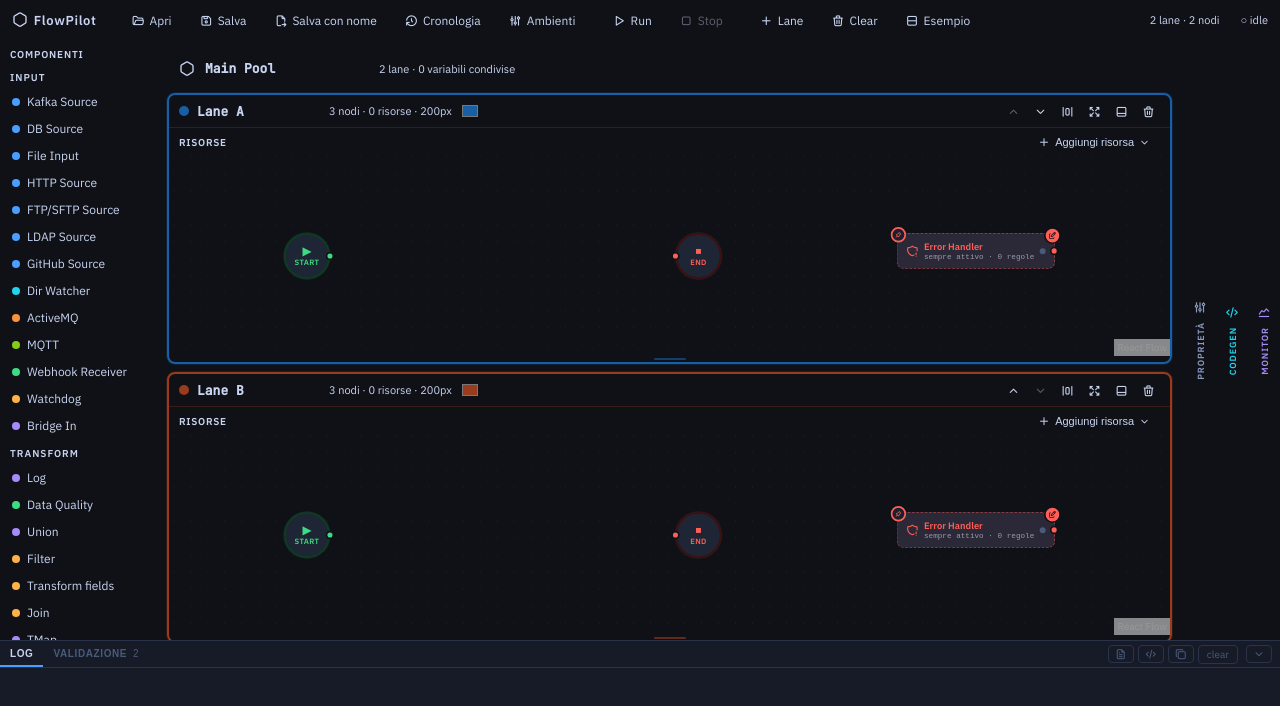
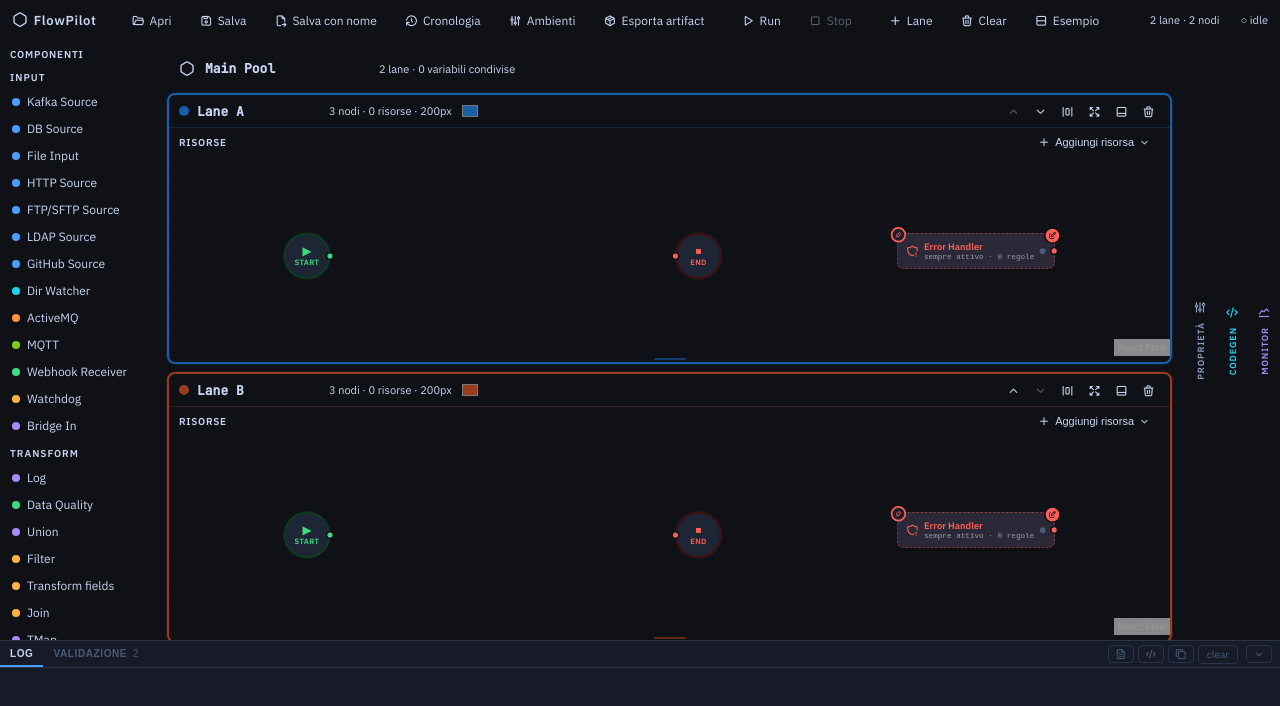
Before and after one commit to Miliziano/TNE, a React (Vite) app: page / in a window 1280 px wide. Shown: the top 706 px of the page. Built offline with nearby package versions, Linux system fonts and the light colour scheme.

Commit message:
P161-export-artifact

```diff
--- a/src/components/Toolbar.tsx
+++ b/src/components/Toolbar.tsx
@@ -5,6 +5,7 @@ import {
   isTauri,
   openPlanDialog,
   savePlanDialog,
+  saveFileDialog,
   readFile,
   writeFile,
 } from '../lib/tauri'
@@ -1169,6 +1170,36 @@ export function Toolbar() {
   const [envOpen, setEnvOpen] = useState(false)
   const currentPath = useFlowStore((s) => s.currentPath)
 
+  // Esporta l'ARTIFACT runnable: il piano compilato (stesso JSON di engine_run,
+  // col profilo attivo CONGELATO e i ${SEGRETO}/${MONITOR_URL} intatti) + un
+  // piccolo manifesto. È il dato che il runner headless eseguirà.
+  const esportaArtifact = async () => {
+    if (!isTauri()) { addLog('error', 'Esportazione disponibile solo nell\'app desktop.'); return }
+    const { nodes, edges, pool, environments } = useFlowStore.getState()
+    const runId = `export-${Date.now()}`
+    let plan
+    try {
+      plan = buildRustPlan(nodes, edges, pool, runId)
+    } catch (e) {
+      addLog('error', `Compilazione del flusso fallita: ${(e as Error).message}`)
+      return
+    }
+    const requiredSecrets = (pool.variables ?? []).filter((v) => v.type === 'secret').map((v) => v.name)
+    const artifact = {
+      formatVersion: 1,
+      kind:          'flowpilot-artifact',
+      exportedAt:    new Date().toISOString(),
+      profile:       environments.active || '(default)',
+      requiredSecrets,
+      plan,
+    }
+    const path = await saveFileDialog({ title: 'Esporta artifact', defaultPath: 'artifact.ffart', filters: [{ name: 'Artifact FlowPilot', extensions: ['ffart', 'json'] }] })
+    if (!path) return
+    const ok = await writeFile(path, JSON.stringify(artifact, null, 2)).then(() => true).catch(() => false)
+    if (ok) addLog('ok', `Artifact esportato: ${path} (profilo: ${artifact.profile})${requiredSecrets.length ? ` — richiede i segreti: ${requiredSecrets.join(', ')}` : ''}`)
+    else addLog('error', 'Impossibile scrivere l\'artifact.')
+  }
+
   // ── Run — usa Rust Engine ─────────────────────────────────────
   const handleRun = async () => {
     if (running) return
@@ -1516,6 +1547,10 @@ export function Toolbar() {
         <i className="ti ti-adjustments" style={{ fontSize: 13 }} aria-hidden="true" />
         Ambienti
       </TbBtn>
+      <TbBtn onClick={esportaArtifact} title="Esporta artifact (piano runnable, profilo attivo congelato)">
+        <i className="ti ti-package" style={{ fontSize: 13 }} aria-hidden="true" />
+        Esporta artifact
+      </TbBtn>
 
       <TbDivider />
 
```
